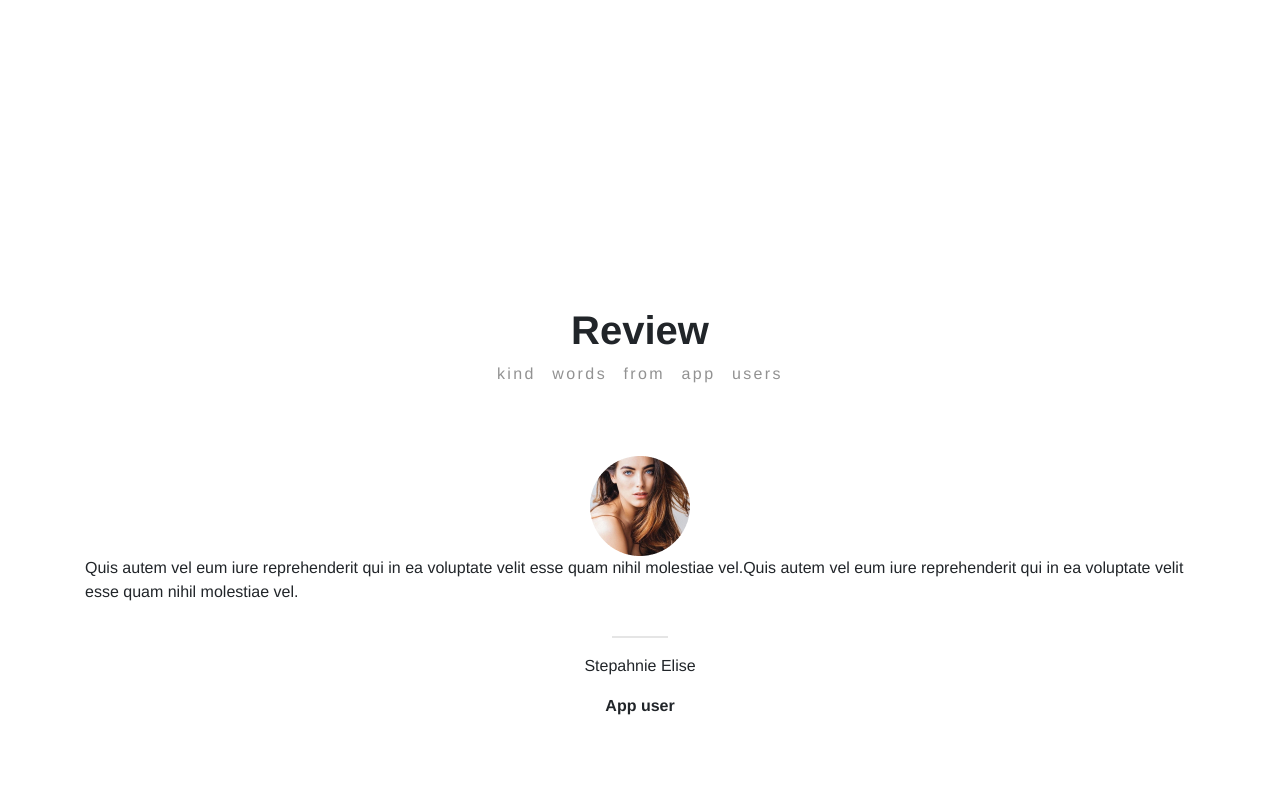
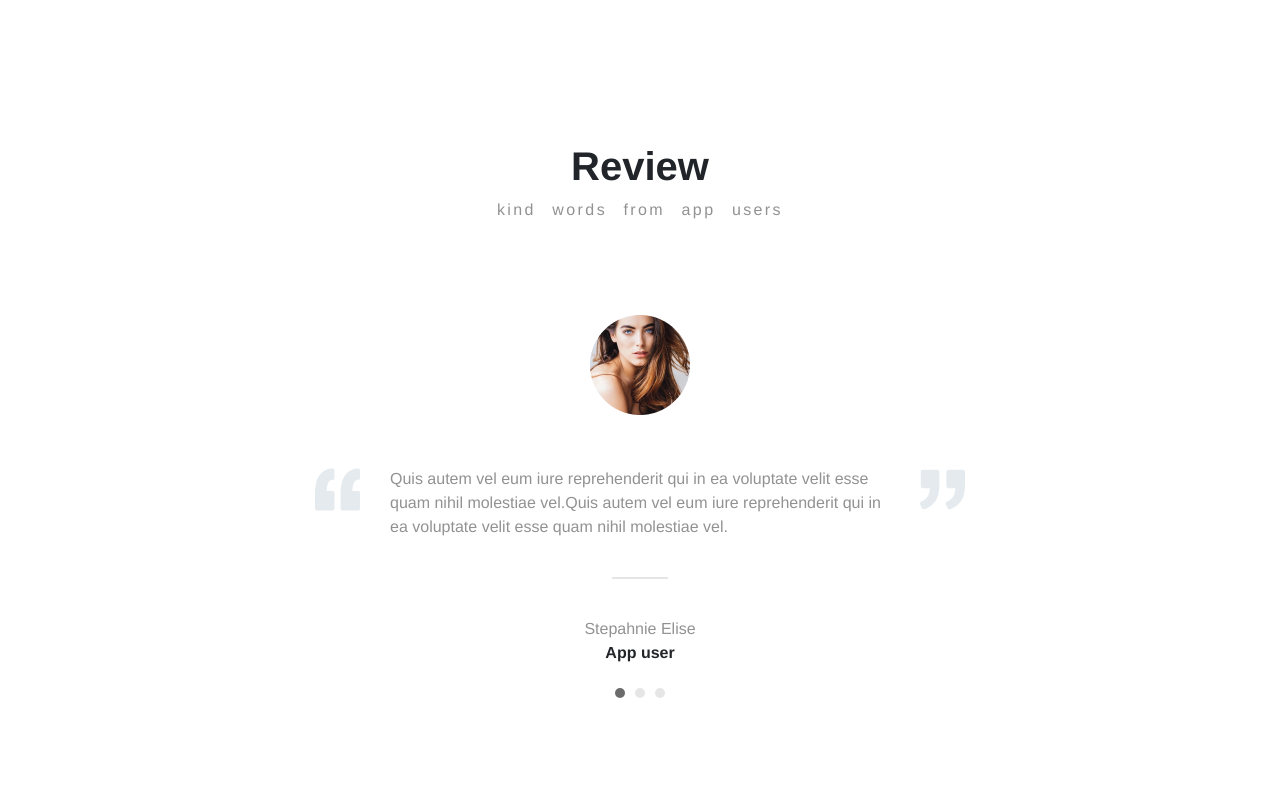
Before and after one commit to junyihoo1997/static-project-lobbi, a Vue app: page / in a window 1280 px wide. Shown: the part 3280-4080 px from the top of the page. Built offline with nearby package versions, Linux system fonts and the light colour scheme.

Commit message:
add review

```diff
--- a/src/components/Review.vue
+++ b/src/components/Review.vue
@@ -5,15 +5,31 @@
         <h1>Review</h1>
         <p>kind words from app users</p>
       </div>
-      <div>
-        <img :src="require('@/assets/images/ReviewImage.png')" alt />
+      <div class="review-image-container">
+        <img :src="require('@/assets/images/ReviewImage.png')" class="review-image" />
       </div>
-      <p>Quis autem vel eum iure reprehenderit qui in ea voluptate velit esse quam nihil molestiae vel.Quis autem vel eum iure reprehenderit qui in ea voluptate velit esse quam nihil molestiae vel.</p>
+      <div class="review-content-container">
+        <div class="review-quotation-mark-container">
+          <img :src="require('@/assets/images/quotation-mark-open.png')" class="review-image" />
+        </div>
+        <div
+          class="review-content"
+        >Quis autem vel eum iure reprehenderit qui in ea voluptate velit esse quam nihil molestiae vel.Quis autem vel eum iure reprehenderit qui in ea voluptate velit esse quam nihil molestiae vel.</div>
+        <div class="review-quotation-mark-container">
+          <img :src="require('@/assets/images/quotation-mark-close.png')" class="review-image" />
+        </div>
+      </div>
       <hr style="display: block;border-width: 2px;width:5%;" />
-      <p>Stepahnie Elise</p>
-      <p>
+      <div class="review-user">
+        <div>Stepahnie Elise</div>
         <b>App user</b>
-      </p>
+      </div>
+
+      <div class="review-slider-mark">
+        <div></div>
+        <div></div>
+        <div></div>
+      </div>
     </div>
   </div>
 </template>
@@ -28,18 +44,20 @@ export default {
 .review-layout {
   width: 100%;
   height: 800px;
+  @media (max-width: 500px) {
+    // height: 1000px;
+  }
 }
 .review-items {
+  height: 600px;
   display: flex;
-  justify-content: center;
+  justify-content: space-evenly;
   align-items: center;
   flex-direction: column;
-  height: 100%;
 }
 
 .review-header {
   text-align: center;
-
   height: 150px;
   h1 {
     font-weight: 700;
@@ -50,4 +68,55 @@ export default {
     color: #929292;
   }
 }
+.review-content-container {
+  display: flex;
+  width: 100%;
+  justify-content: center;
+}
+
+.review-image-container {
+  margin: 30px;
+  margin-top: 0;
+}
+
+.review-quotation-mark-container {
+  min-width: 45px;
+  width: 45px;
+}
+.review-image {
+  width: 100%;
+  height: auto;
+}
+
+.review-content {
+  color: #929292;
+  width: 500px;
+  margin: 0 30px 0 30px;
+}
+
+.review-slider-mark {
+  display: flex;
+  justify-content: space-between;
+  align-items: center;
+  height: 10px;
+  width: 50px;
+
+  :nth-child(1) {
+    background-color: rgb(107, 107, 107);
+  }
+
+  div {
+    width: 10px;
+    height: 10px;
+    border-radius: 15px;
+    background-color: rgb(230, 230, 230);
+  }
+}
+
+.review-user {
+  text-align: center;
+  div {
+    color: #929292;
+  }
+}
 </style>
--- a/src/components/WhyLobbi.vue
+++ b/src/components/WhyLobbi.vue
@@ -253,6 +253,11 @@ export default {
     padding: 10px;
     width: 350px;
   }
+
+  .whyLobbi-layout {
+    height: 1500px;
+  }
+
   .whyLobbi-section-right {
     padding: 10px;
     width: 350px;
@@ -266,6 +271,10 @@ export default {
 }
 
 @media (max-width: 400px) {
+  .whyLobbi-layout {
+    height: 1600px;
+  }
+
   .whyLobbi-section-left {
     width: 300px;
   }
```
Also changed, not shown: 3 other files (tests, documents, lock files or other folders).
